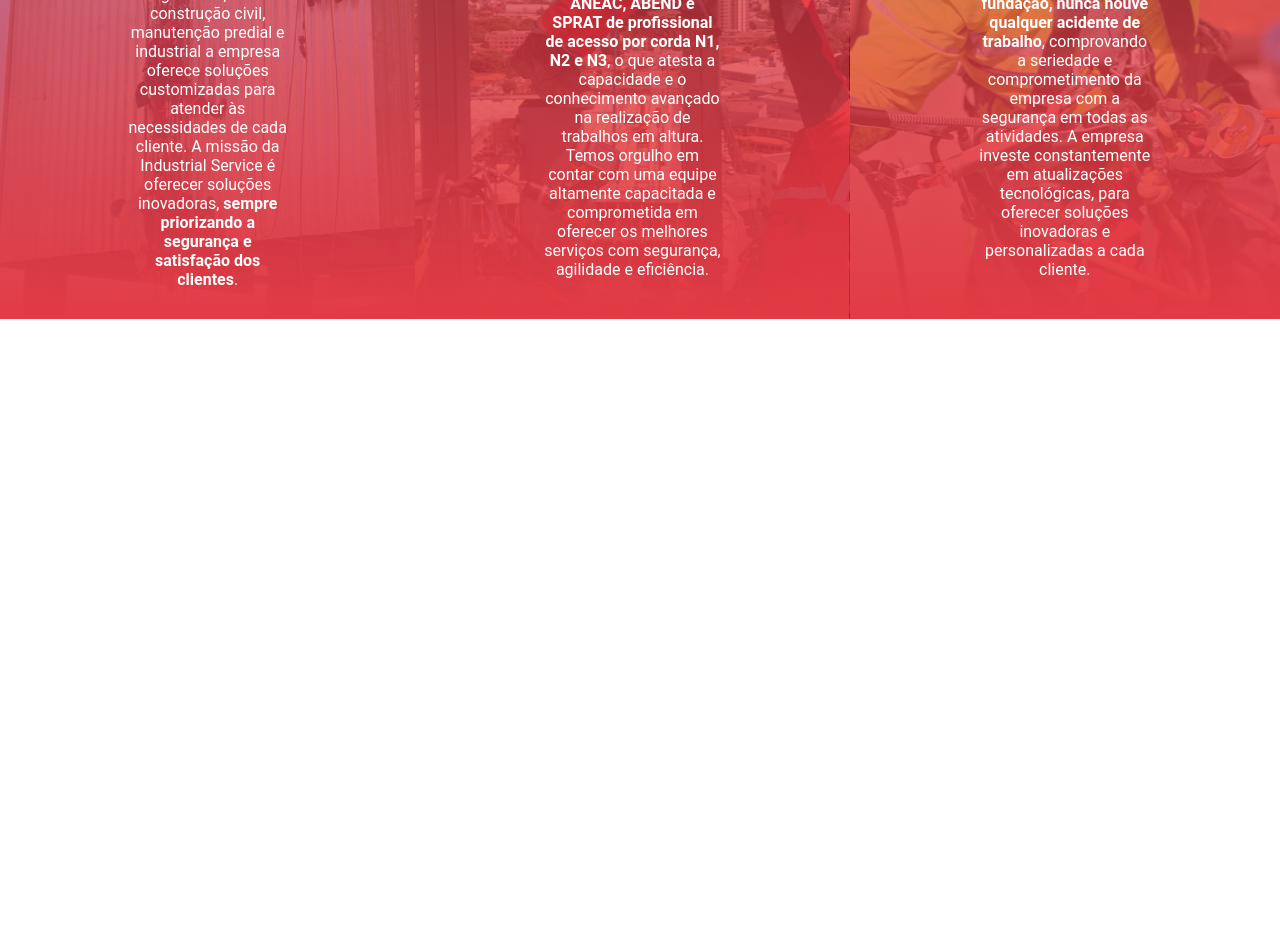
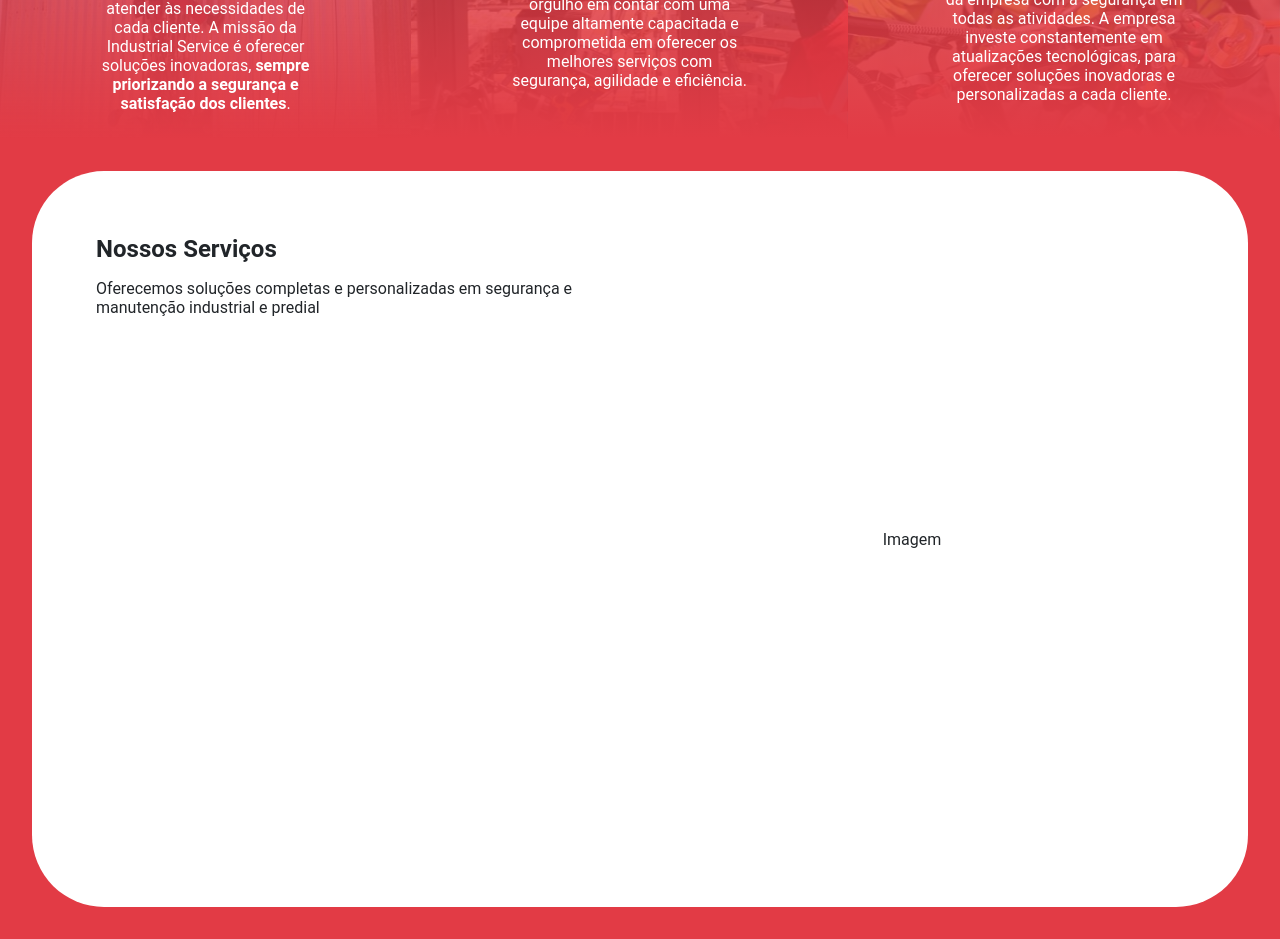
Before and after one commit to mathensousaa/industrial-service, a Next.js app: page / in a window 1280 px wide. Shown: the part 1480-2419 px from the top of the page. Before the commit the page ends 1799 px from the top, so only its background shows below. Built offline with nearby package versions, Linux system fonts and the light colour scheme.

Commit message:
feat: adding services section

```diff
--- a/pages/components/Empresa/Company.module.css
+++ b/pages/components/Empresa/Company.module.css
@@ -1,7 +1,7 @@
 .company {
     display: flex;
     text-align: center;
-    height: 780px;
+    height: 75vh;
 }
 
 .company h2 {
@@ -15,7 +15,7 @@
 .companyAbout1, .companyAbout2, .companyAbout3 {
     background-position: center;
     color: var(--white);
-    padding: 4rem 8rem;
+    padding: 4rem 6rem;
     display: flex;
     justify-content: center;
     align-items: center;
--- a/pages/components/Servicos/Services.js
+++ b/pages/components/Servicos/Services.js
@@ -1,7 +1,20 @@
+import styles from './Services.module.css'
+
 export default function Services() {
     return (
-        <section>
-            <h1>Serviços</h1>
+        <section className={styles.services}>
+            <div className={styles.servicesContainer}>
+                <div className={styles.servicesItens}>
+                    <h2>Nossos Serviços</h2>
+                    <p>Oferecemos soluções completas e personalizadas em segurança e manutenção industrial e predial</p>
+                    <div>
+
+                    </div>
+                </div>
+                <div className={styles.servicesImage}>
+                    <p>Imagem</p>
+                </div>
+            </div>
         </section>
     )
 }
--- /dev/null
+++ b/pages/components/Servicos/Services.module.css
@@ -0,0 +1,48 @@
+.services {
+    display: flex;
+    justify-content: center;
+    align-items: center;
+    background-color: var(--red-400);
+    color: var(--grey-900);
+    padding: 2rem;
+    height: 100vh;
+}
+
+.services .servicesContainer {
+    background-color: var(--white);
+    width: 100%;
+    height: 100%;
+    padding: 4rem;
+    border-radius: 72px;
+    display: flex;
+    justify-content: space-between;
+}
+
+.services .servicesContainer h2 {
+    margin-bottom: 1rem;
+}
+
+.services .servicesContainer .servicesItens,
+.services .servicesContainer .servicesImage {
+    width: 50%;
+}
+
+.services .servicesContainer .servicesImage {
+    display: flex;
+    justify-content: center;
+    align-items: center;
+}
+
+@media (max-width: 991.98px) {
+    .services .servicesContainer {
+        flex-direction: column-reverse;
+        align-items: center;
+        justify-content: space-between;
+        padding: 2rem;
+    }
+
+    .services .servicesContainer .servicesItens,
+    .services .servicesContainer .servicesImage {
+        width: 100%;
+    }
+}
--- a/pages/index.js
+++ b/pages/index.js
@@ -3,6 +3,7 @@ import Header from './components/Header/Header';
 import Hero from './components/Hero/Hero';
 import Partners from './components/Parceiros/Partners';
 import Company from './components/Empresa/Company';
+import Services from './components/Servicos/Services';
 
 export default function Home( ) {
     return (
@@ -32,6 +33,7 @@ export default function Home( ) {
             <Hero />
             <Partners />
             <Company />
+            <Services />
         </>
     )
 }
```
